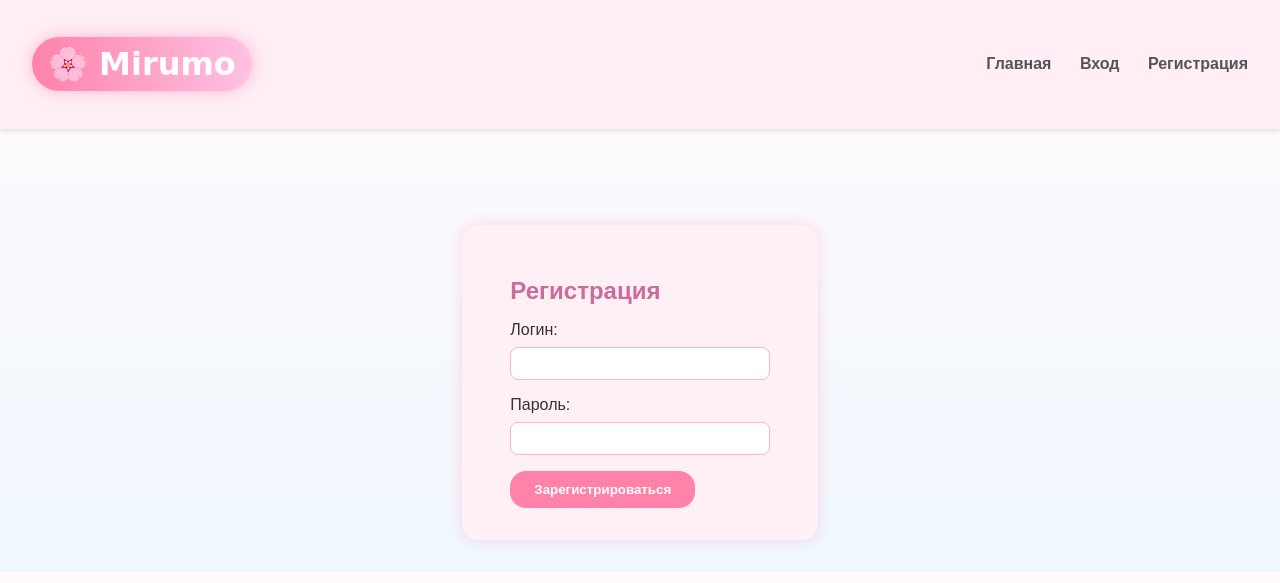
After one commit to bagas1502/Mirumo, a Flask app: template templates/register.html in a window 1280 px wide. The commit adds this page. Shown: the top 583 px of the page. Run offline with Flask 3, Linux system fonts and the light colour scheme; the template is opened without the code that fills it, so the values that code supplies are empty.

Commit message:
Полное обновление проекта Mirumo: шаблоны, стили, кнопки

```diff
--- a/app.py
+++ b/app.py
@@ -17,13 +17,11 @@ from flask import render_template
 
 @app.route('/')
 def index():
-    conn = sqlite3.connect("database.db")
-    videos = conn.execute("SELECT * FROM videos").fetchall()
-    conn.close()
-    user = session['user'] if 'user' in session else None
-    return render_template("index.html", videos=videos, user=user)
+    return render_template("index.html")
 
 # Регистрация
+from flask import render_template, request, redirect
+
 @app.route('/register', methods=['GET', 'POST'])
 def register():
     if request.method == 'POST':
@@ -32,20 +30,15 @@ def register():
         conn = sqlite3.connect("database.db")
         user = conn.execute("SELECT * FROM users WHERE username=?", (u,)).fetchone()
         if user:
+            conn.close()
             return "Пользователь уже существует"
         conn.execute("INSERT INTO users (username, password) VALUES (?,?)", (u, p))
         conn.commit()
         conn.close()
         return redirect('/login')
 
-    return """
-    <form method="post">
-      <h2>Регистрация</h2>
-      Логин: <input name="username"><br>
-      Пароль: <input name="password" type="password"><br>
-      <button>Зарегистрироваться</button>
-    </form>
-    """
+    return render_template('register.html')
+
 
 # Вход
 @app.route('/login', methods=['GET', 'POST'])
--- a/static/style.css
+++ b/static/style.css
@@ -133,3 +133,59 @@ body {
   color: #cc6c9c;
   box-shadow: 0 0 10px rgba(255,182,193,0.2);
 }
+.form-main {
+  display: flex;
+  justify-content: center;
+  margin-top: 4rem;
+}
+
+.form-register {
+  background: #fff0f5;
+  padding: 2rem 3rem;
+  border-radius: 1rem;
+  box-shadow: 0 0 15px rgba(255, 130, 169, 0.3);
+  font-family: 'Nunito', sans-serif;
+}
+
+.form-register h2 {
+  margin-bottom: 1rem;
+  color: #cc6c9c;
+}
+
+.form-register input {
+  padding: 0.5rem;
+  margin: 0.5rem 0 1rem 0;
+  border: 1px solid #ffb3d1;
+  border-radius: 0.5rem;
+  width: 100%;
+  box-sizing: border-box;
+}
+
+.form-register button {
+  background: #ff82a9;
+  border: none;
+  color: white;
+  padding: 0.7rem 1.5rem;
+  border-radius: 1rem;
+  cursor: pointer;
+  font-weight: 600;
+  transition: background-color 0.3s;
+}
+
+.form-register button:hover {
+  background: #ff5c87;
+}
+.auth-btn {
+  margin-left: auto;
+  background: #f3d0e3;
+  color: #7d4c6c;
+  padding: 0.4rem 0.9rem;
+  border-radius: 1rem;
+  font-weight: 600;
+  text-decoration: none;
+  transition: background-color 0.3s ease;
+}
+
+.auth-btn:hover {
+  background: #e8b3cd;
+}
--- a/templates/index.html
+++ b/templates/index.html
@@ -15,6 +15,7 @@
       <a href="/videos">Видео</a>
       <a href="/profile">Профиль</a>
       <a href="/upload" class="upload-btn">+ Загрузить</a>
+      <a href="/register" class="auth-btn">Регистрация</a>
     </nav>
   </header>
 
--- /dev/null
+++ b/templates/register.html
@@ -0,0 +1,28 @@
+<!DOCTYPE html>
+<html lang="ru">
+<head>
+  <meta charset="UTF-8" />
+  <meta name="viewport" content="width=device-width, initial-scale=1" />
+  <title>Регистрация — Mirumo</title>
+  <link rel="stylesheet" href="{{ url_for('static', filename='style.css') }}" />
+</head>
+<body>
+  <header class="header">
+    <h1 class="logo">🌸 Mirumo</h1>
+    <nav class="nav">
+      <a href="/">Главная</a>
+      <a href="/login">Вход</a>
+      <a href="/register" class="active">Регистрация</a>
+    </nav>
+  </header>
+
+  <main class="main form-main">
+    <form method="post" class="form-register">
+      <h2>Регистрация</h2>
+      <label>Логин: <input name="username" required></label><br>
+      <label>Пароль: <input name="password" type="password" required></label><br>
+      <button type="submit">Зарегистрироваться</button>
+    </form>
+  </main>
+</body>
+</html>
```
Also changed, not shown: register.html (deleted, +0 -32 lines).
